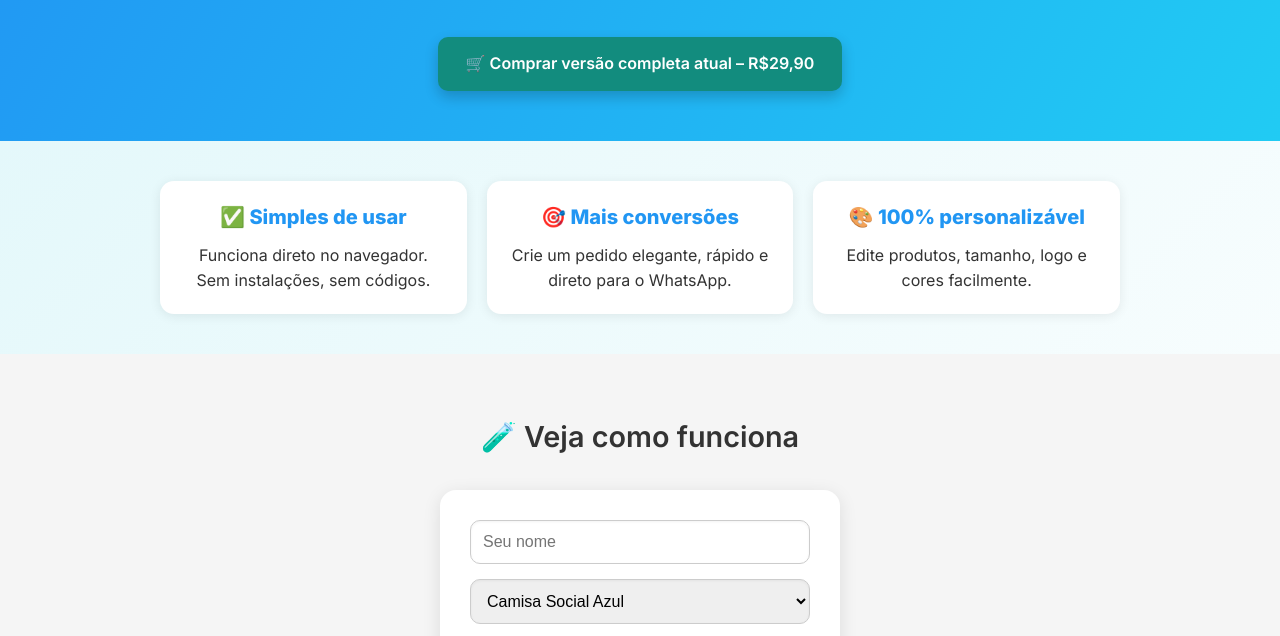
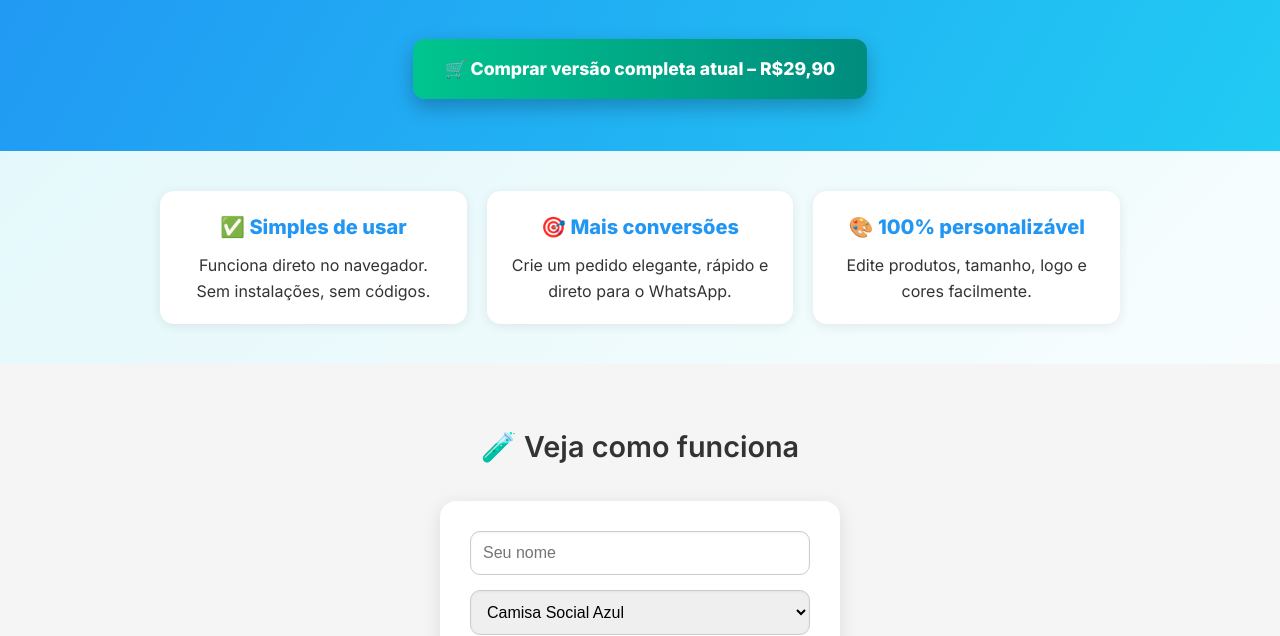
Before and after one commit to bheringbot/Loja-rapida-bot, a plain HTML site: page index.html in a window 1280 px wide. Shown: the part 167-803 px from the top of the page. Drawn offline with Linux system fonts and the light colour scheme.

Commit message:
Update style.css

```diff
--- a/style.css
+++ b/style.css
@@ -36,21 +36,33 @@ body {
 }
 
 .btn-compra {
-  display: inline-block;
-  margin: 10px 0;
-  padding: 14px 28px;
-  font-size: 1rem;
-  font-weight: 600;
-  color: white;
-  background: #128C7E;
-  border-radius: 10px;
+  display: inline-flex;
+  align-items: center;
+  justify-content: center;
+  gap: 8px;
+  margin: 12px 0;
+  padding: 16px 32px;
+  font-size: 1.1rem;
+  font-weight: 700;
+  color: #fff;
+  background: linear-gradient(90deg, #00c58e, #008c7e);
+  border: none;
+  border-radius: 12px;
+  box-shadow: 0 8px 20px rgba(0, 0, 0, 0.25);
   text-decoration: none;
+  transition: transform 0.2s ease, box-shadow 0.2s ease, background 0.2s ease;
+  cursor: pointer;
+}
+
+.btn-compra:hover {
+  background: linear-gradient(90deg, #00e6a8, #00a998);
+  box-shadow: 0 12px 28px rgba(0, 0, 0, 0.3);
+  transform: translateY(-2px) scale(1.02);
+}
+
+.btn-compra:active {
+  transform: translateY(0) scale(0.98);
   box-shadow: 0 6px 14px rgba(0, 0, 0, 0.2);
-  transition: all 0.2s ease;
-}
-.btn-compra:hover {
-  background: #0b5c50;
-  transform: scale(1.03);
 }
 
 /* DESTAQUES */
```
